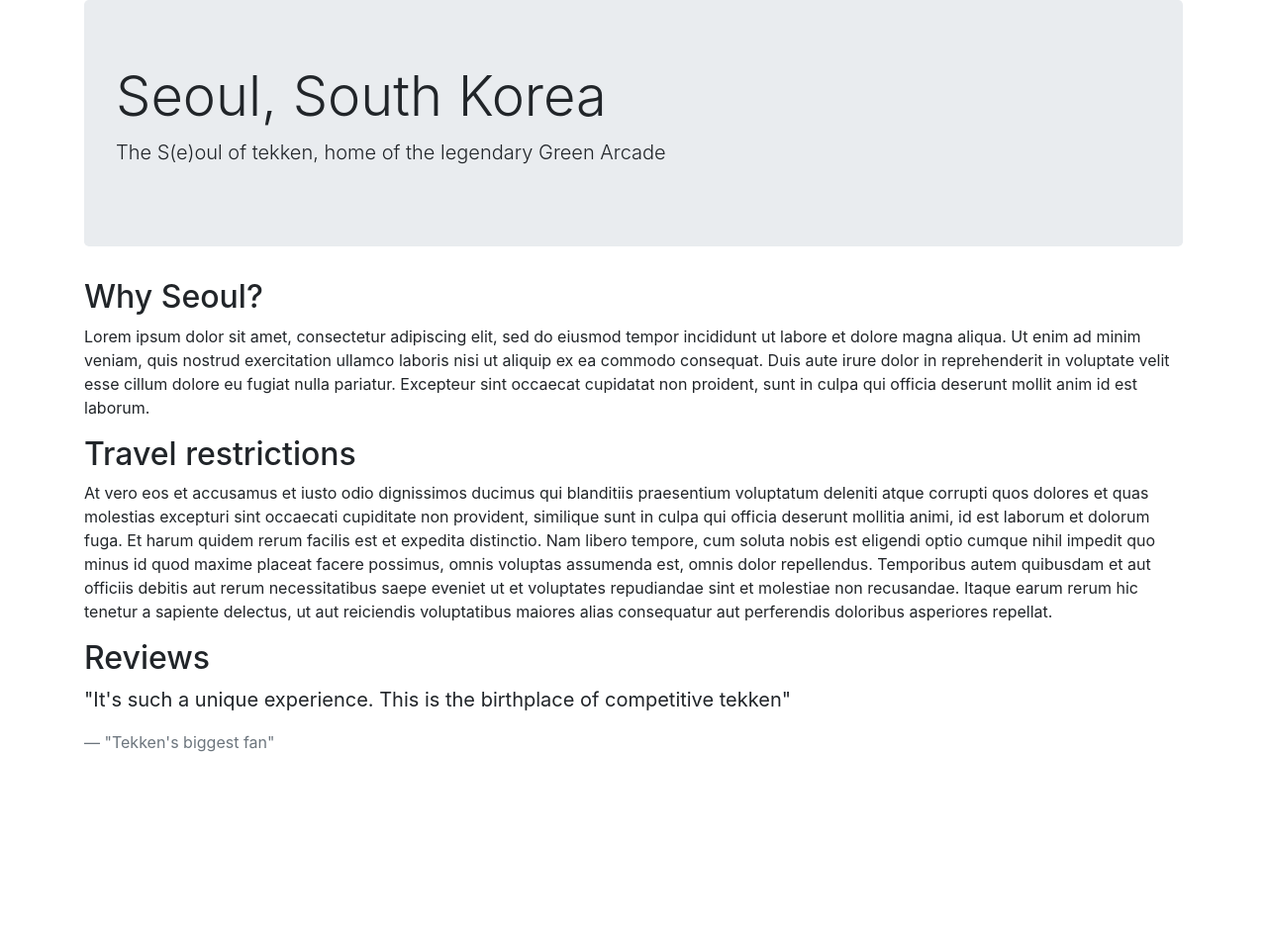
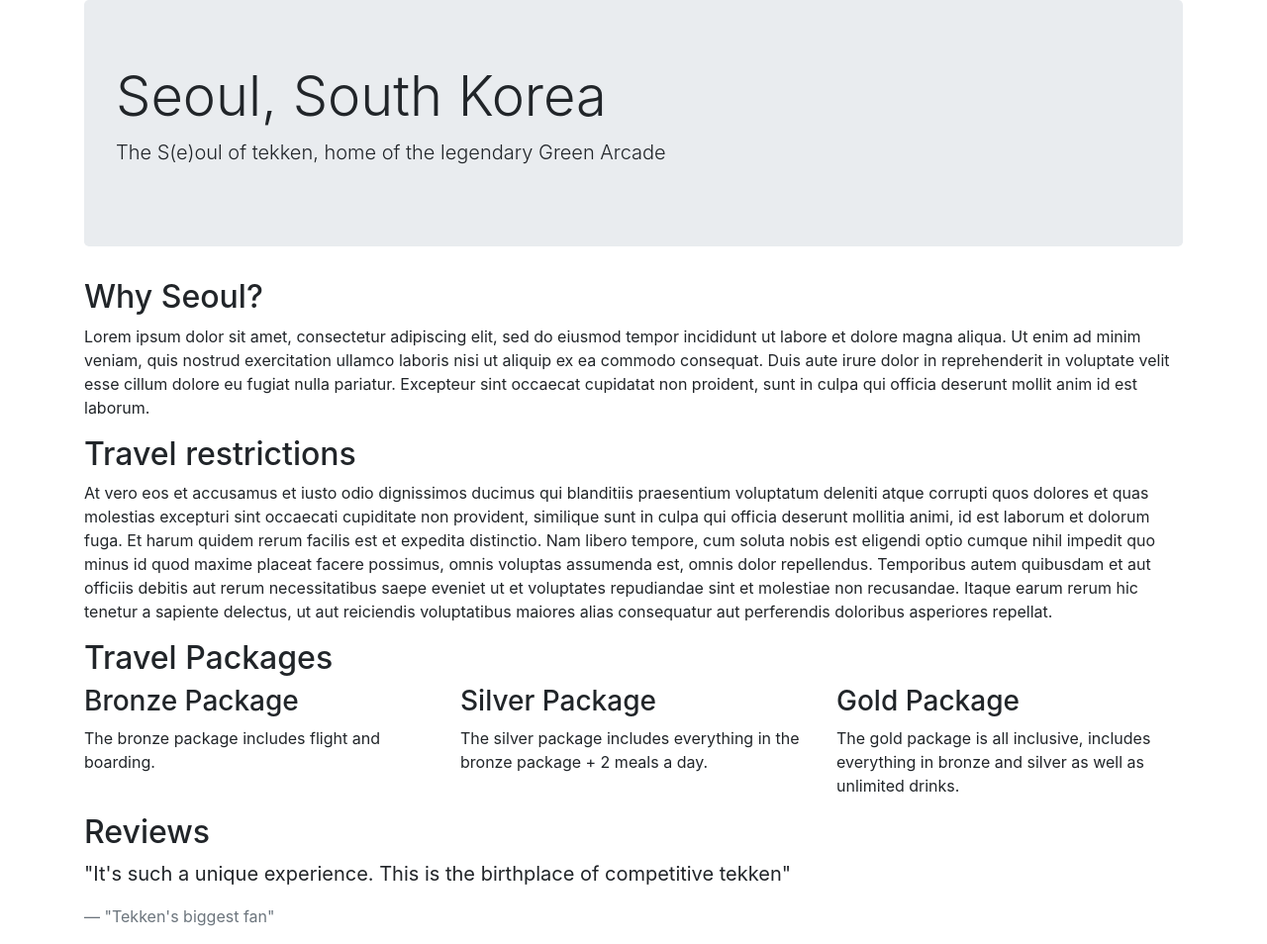
Before and after one commit to CamLRay/vacation-destination, a plain HTML site: page index.html in a window 1280 px wide. Shown: the whole page at 99% size. Before the commit the page ends 800 px from the top, so only its background shows below. Drawn offline with Linux system fonts and the light colour scheme.

Commit message:
add travel packages using row coloumn format

```diff
--- a/index.html
+++ b/index.html
@@ -17,6 +17,21 @@
     <h2>Travel restrictions</h2>
     <p>At vero eos et accusamus et iusto odio dignissimos ducimus qui blanditiis praesentium voluptatum deleniti atque corrupti quos dolores et quas molestias excepturi sint occaecati cupiditate non provident, similique sunt in culpa qui officia deserunt mollitia animi, id est laborum et dolorum fuga. Et harum quidem rerum facilis est et expedita distinctio. Nam libero tempore, cum soluta nobis est eligendi optio cumque nihil impedit quo minus id quod maxime placeat facere possimus, omnis voluptas assumenda est, omnis dolor repellendus. Temporibus autem quibusdam et aut officiis debitis aut rerum necessitatibus saepe eveniet ut et voluptates repudiandae sint et molestiae non recusandae. Itaque earum rerum hic tenetur a sapiente delectus, ut aut reiciendis voluptatibus maiores alias consequatur aut perferendis doloribus asperiores repellat.</p>
 
+    <h2>Travel Packages</h2>
+    <div class="row">
+      <div class="col-sm-4">
+        <h3>Bronze Package</h3>
+        <p>The bronze package includes flight and boarding.</p>
+      </div>
+      <div class="col-sm-4">
+        <h3>Silver Package</h3>
+        <p>The silver package includes everything in the bronze package + 2 meals a day.</p>
+      </div>
+      <div class="col-sm-4">
+        <h3>Gold Package</h3>
+        <p>The gold package is all inclusive, includes everything in bronze and silver as well as unlimited drinks.</p>
+      </div>
+    </div>
     <h2>Reviews</h2>
     <blockquote class="blockquote">
       <p>"It's such a unique experience. This is the birthplace of competitive tekken"</p>
```
